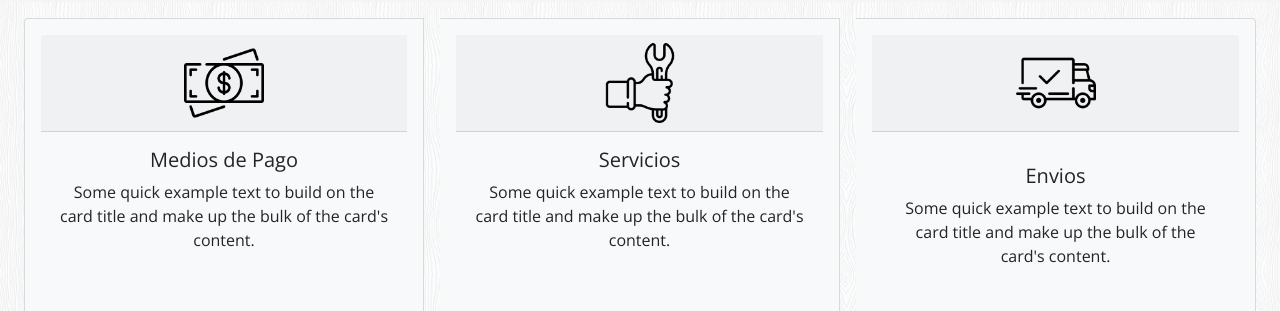
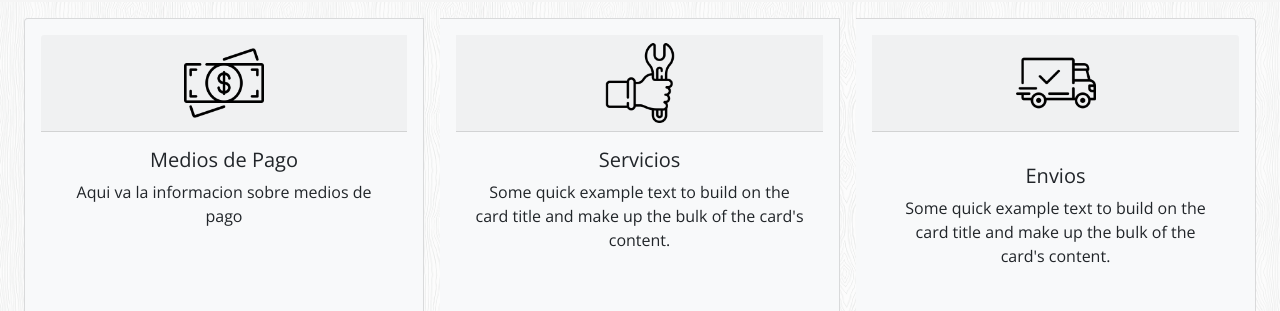
Before and after one commit to andresnrubio/clemen_algarrobo, a website: page index.html in a window 1280 px wide. Shown: the part 2018-2329 px from the top of the page. Drawn offline with nearby package versions, Linux system fonts and the light colour scheme.

Commit message:
se modifico texto en index - medio de pago

```diff
--- a/index.html
+++ b/index.html
@@ -175,7 +175,7 @@
                 </div>
                 <div class="card-body text-center">
                     <h5 class="card-title">Medios de Pago</h5>
-                    <p class="card-text">Some quick example text to build on the card title and make up the bulk of the card's content.</p>
+                    <p class="card-text">Aqui va la informacion sobre medios de pago</p>
                 </div>
             </div>
 
```
